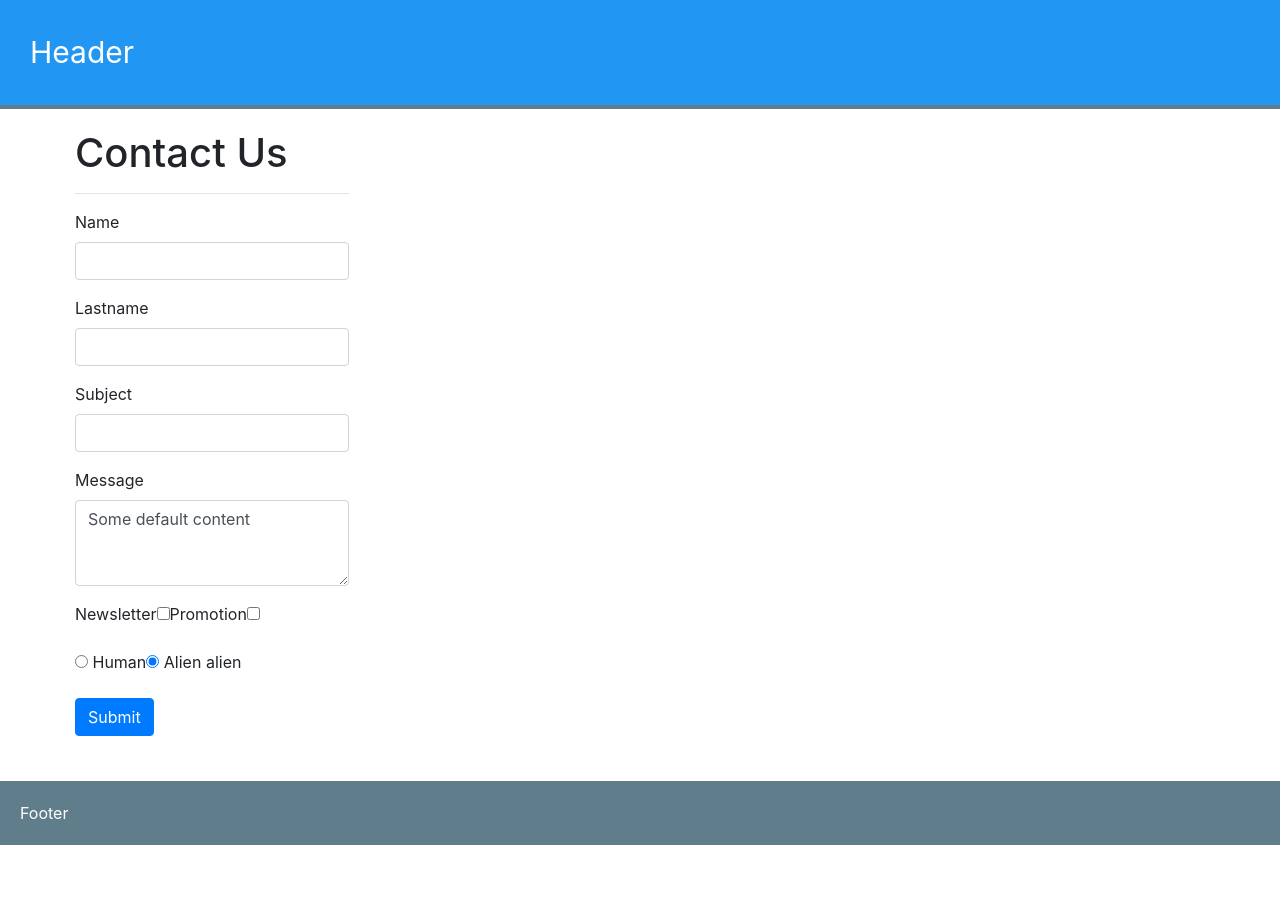
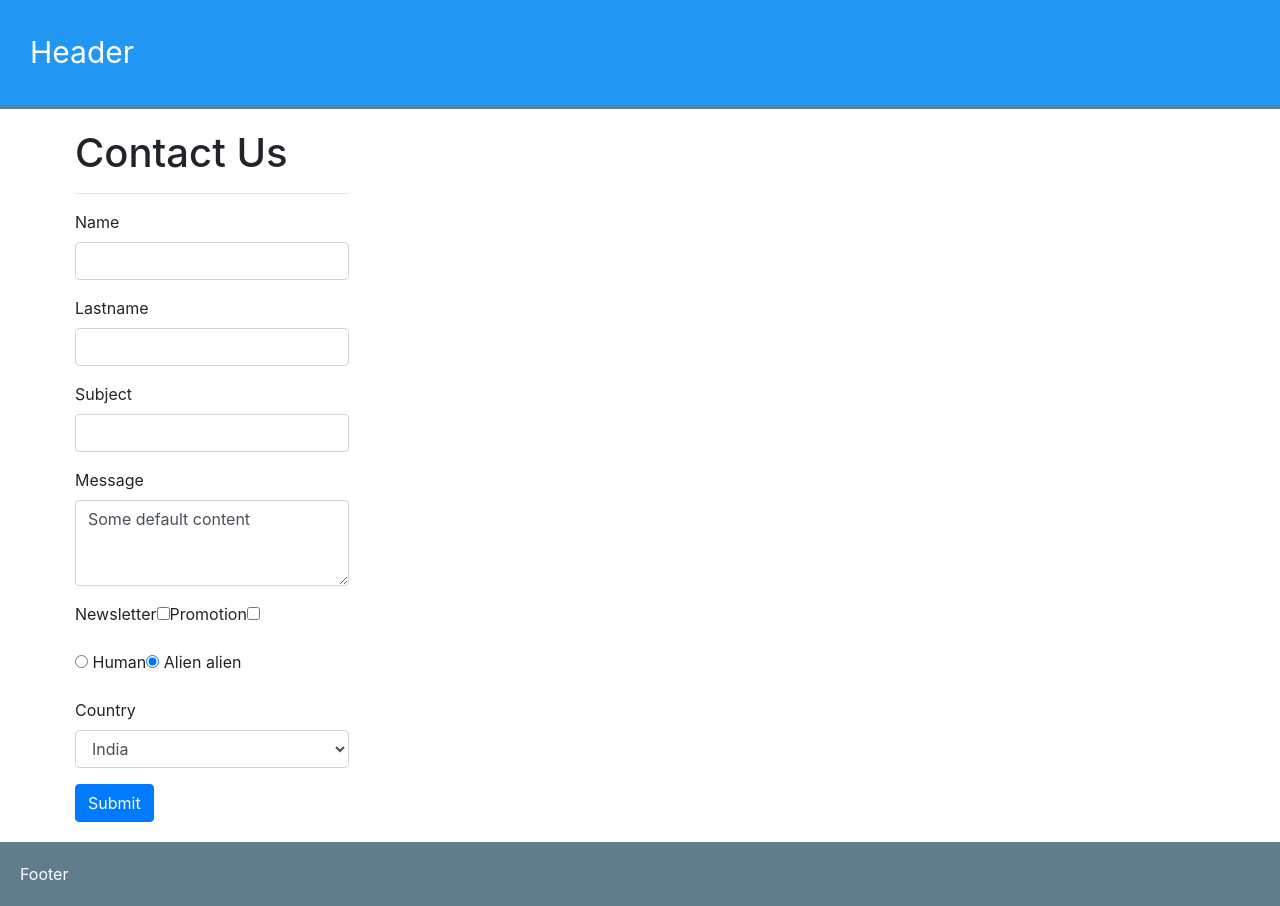
Before and after one commit to setiawanswan/VueJs, a Vue app in the folder form/: page / in a window 1280 px wide. Before the commit the page ends 845 px from the top, so only its background shows below. Built offline with nearby package versions, Linux system fonts and the light colour scheme.

Commit message:
select tag form in vue js

```diff
--- a/form/src/App.vue
+++ b/form/src/App.vue
@@ -88,6 +88,22 @@
               {{ formdata.gender }}
             </div>
 
+            <div class="form-group">
+              <label for="country">Country</label>
+              <select
+                class="form-control"
+                id="country"
+                v-model="formdata.country"
+              >
+                  <option
+                    v-for="(country, index) in countries"
+                    :key="index"
+                  >
+                    {{ country }}
+                  </option>
+              </select>
+            </div>
+
             <button
               class="btn btn-primary"
               @click.prevent="submitForm"
@@ -113,13 +129,20 @@ export default {
   },
   data(){
     return {
+      countries:[
+        'United Kingdom',
+        'India',
+        'Brazil',
+        'Russia'
+      ],
       formdata:{
         name:'',
         lastname:'',
         subject:'',
         message:'Some default content',
         extras:[],
-        gender:'alien'
+        gender:'alien',
+        country:'India'
 
       }
     }
```
